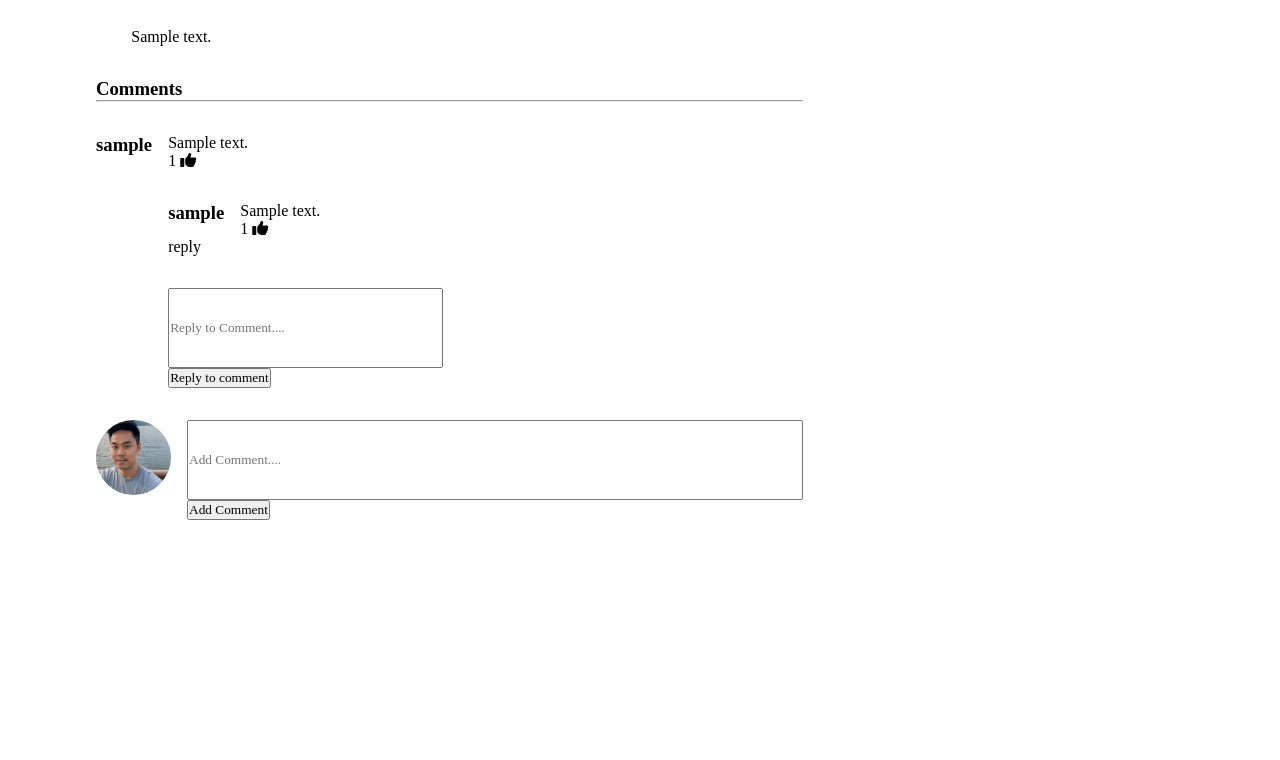
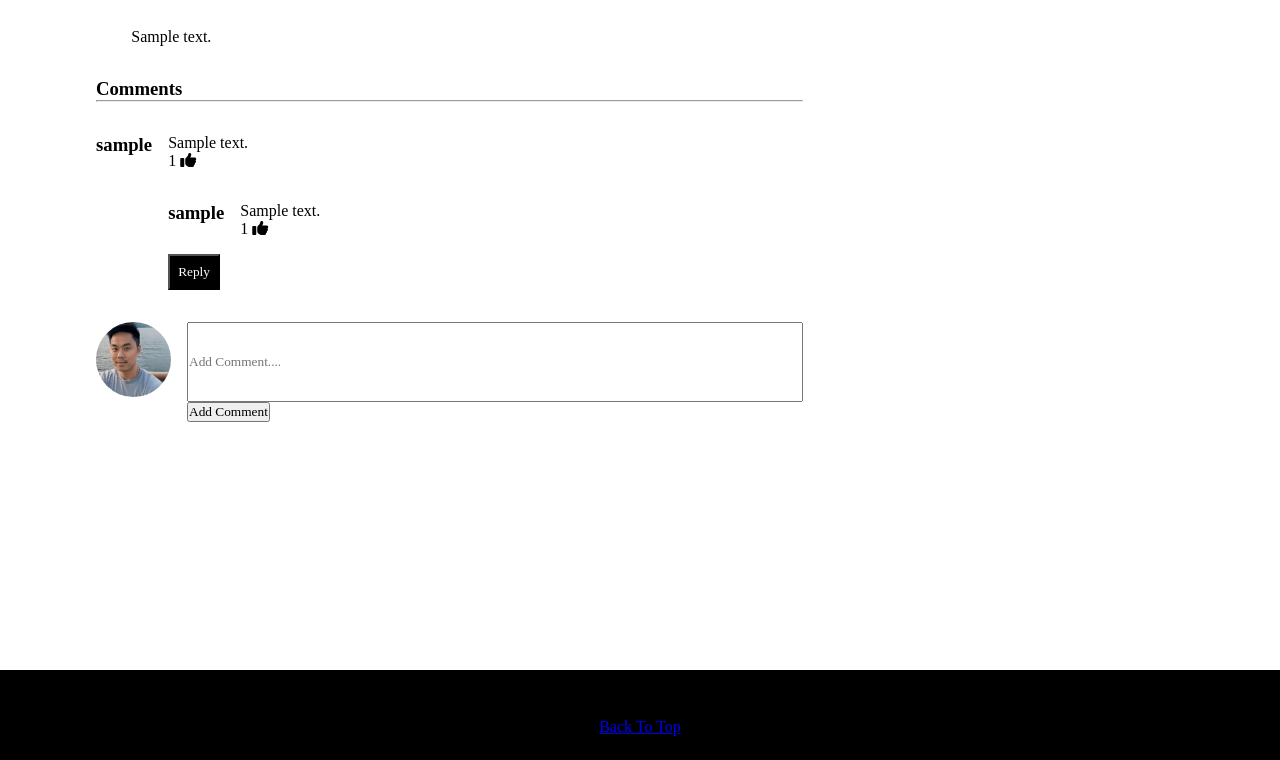
Before and after one commit to DatGuy8/PopUpNews, a Flask app: template flask_app/templates/one_article_page.html in a window 1280 px wide. Shown: the part 1076-1836 px from the top of the page. Run offline with Flask 3, Linux system fonts and the light colour scheme; the visitor is signed in with stand-in values (Sample User, id 1); the template is opened without the code that fills it: most values are stand-ins (such as "Sample title", 1, 10 or a date in 2020); grey boxes marked "Sample" are stand-in pictures; some libraries are stand-ins or nearby versions; some web fonts are replaced.

Commit message:
comment count

```diff
--- a/flask_app/controllers/comment_controller.py
+++ b/flask_app/controllers/comment_controller.py
@@ -8,9 +8,9 @@
     if 'userid' not in session:
         return redirect('/login')
 
-    print('commentroute')
+    parent_comment_id = request.form.get('parent_comment_id')
 
-    Comment.add_comment(article_id,session['userid'],request.form['parent_comment_id'],request.form['comment'])
+    Comment.add_comment(article_id,session['userid'],parent_comment_id,request.form['comment'])
 
     print('commentrouteafter')
     return redirect('/articles/' + str(article_id))
--- a/flask_app/models/article.py
+++ b/flask_app/models/article.py
@@ -20,6 +20,7 @@
         self.featured = data['featured']
         self.likes = 0
         self.user_likes = []
+        self.comment_count = 0
 
 
     @classmethod
@@ -36,9 +37,10 @@
     @classmethod
     def get_all_articles(cls):
         query = '''
-            SELECT articles.*, COUNT(article_likes.user_id) as likes_count
+            SELECT articles.*, COUNT(DISTINCT article_likes.user_id) AS likes_count, COUNT(DISTINCT comments.id) AS comment_count
             FROM articles
             LEFT JOIN article_likes ON article_likes.article_id = articles.id
+            LEFT JOIN comments ON comments.article_id = articles.id
             GROUP BY articles.id;
         '''
         results = connectToMySQL(cls.db).query_db(query)
@@ -46,6 +48,7 @@
         for article in results:
             one_article = cls(article)
             one_article.likes = article['likes_count']
+            one_article.comment_count = article['comment_count']
             articles.append(one_article)
         return articles
 
--- a/flask_app/models/comment.py
+++ b/flask_app/models/comment.py
@@ -12,6 +12,7 @@
         self.created_at = data['created_at']
         self.updated_at = data['updated_at']
         self.username = data['username']
+
 
 
 
--- a/flask_app/static/css/style.css
+++ b/flask_app/static/css/style.css
@@ -616,7 +616,12 @@
 .one-comment {
     display: flex;
     gap: 1rem;
+    width: 100%;
 }
+.comment-div{
+    width: 100%;
+}
+
 
 /* ===========================ONE ARTICLE PAGE END=========================== */
 /* ===========================PROFILE PAGE=========================== */
--- a/flask_app/static/js/script.js
+++ b/flask_app/static/js/script.js
@@ -24,3 +24,18 @@
         },
     },
 });
+
+document.addEventListener('DOMContentLoaded', function(){
+    const replyButtons = document.querySelectorAll('.reply-button');
+    const replyForms = document.querySelectorAll('.reply-form');
+
+    replyButtons.forEach((button, index)=>{
+        button.addEventListener('click', function(){
+            const replyForm = replyForms[index];
+            replyForm.style.display = replyForm.style.display === 'none' ? 'block' : 'none';
+        })
+    })
+
+
+
+});
--- a/flask_app/templates/dashboard.html
+++ b/flask_app/templates/dashboard.html
@@ -67,7 +67,7 @@
                     <div>
                         {{article.likes}}
                         <i class="fa-solid fa-thumbs-up"></i>
-                        145<i class="fa-solid fa-comment"></i>
+                        {{article.comment_count}}<i class="fa-solid fa-comment"></i>
                     </div>
                     <hr>
                 </div>
@@ -124,7 +124,7 @@
                     <div>
                         {{article.likes}}
                         <i class="fa-solid fa-thumbs-up"></i>
-                        145<i class="fa-solid fa-comment"></i>
+                        {{article.comment_count}}<i class="fa-solid fa-comment"></i>
                     </div>
                 </div>
             </article>
--- a/flask_app/templates/one_article_page.html
+++ b/flask_app/templates/one_article_page.html
@@ -56,7 +56,7 @@
                                 class="user-pic-smaller" /> -->
                             <a href="/users/{{comment.user_id}}" class="links"><h3>{{comment.username}}</h3></a>
                         </div>
-                        <div>
+                        <div class="comment-div">
 
                             {{comment.comment}}
 
@@ -85,8 +85,8 @@
                             </div>
                             {%endfor%}
                             {%endif%}
-                            <div><p onclick="">reply</p></div>
-                            <div class="comment-form mt2rem">
+                            <button class="reply-button like-btn mt1rem">Reply</button>
+                            <div class="comment-form mt2rem reply-form" style="display: none;">
                                 <form action="/articles/newcomment/{{article.id}}" method="POST">
 
                                     <div class="comment-input-div">
@@ -113,7 +113,7 @@
                             <div class="comment-input-div">
                                 <label for="comment"></label>
                                 <input type="text" name="comment" placeholder="Add Comment...." class="comment-box" />
-                                <input type="hidden" name="parent_comment_id" value="Null">
+
                                 <button type="submit">Add Comment</button>
 
                             </div>
```
